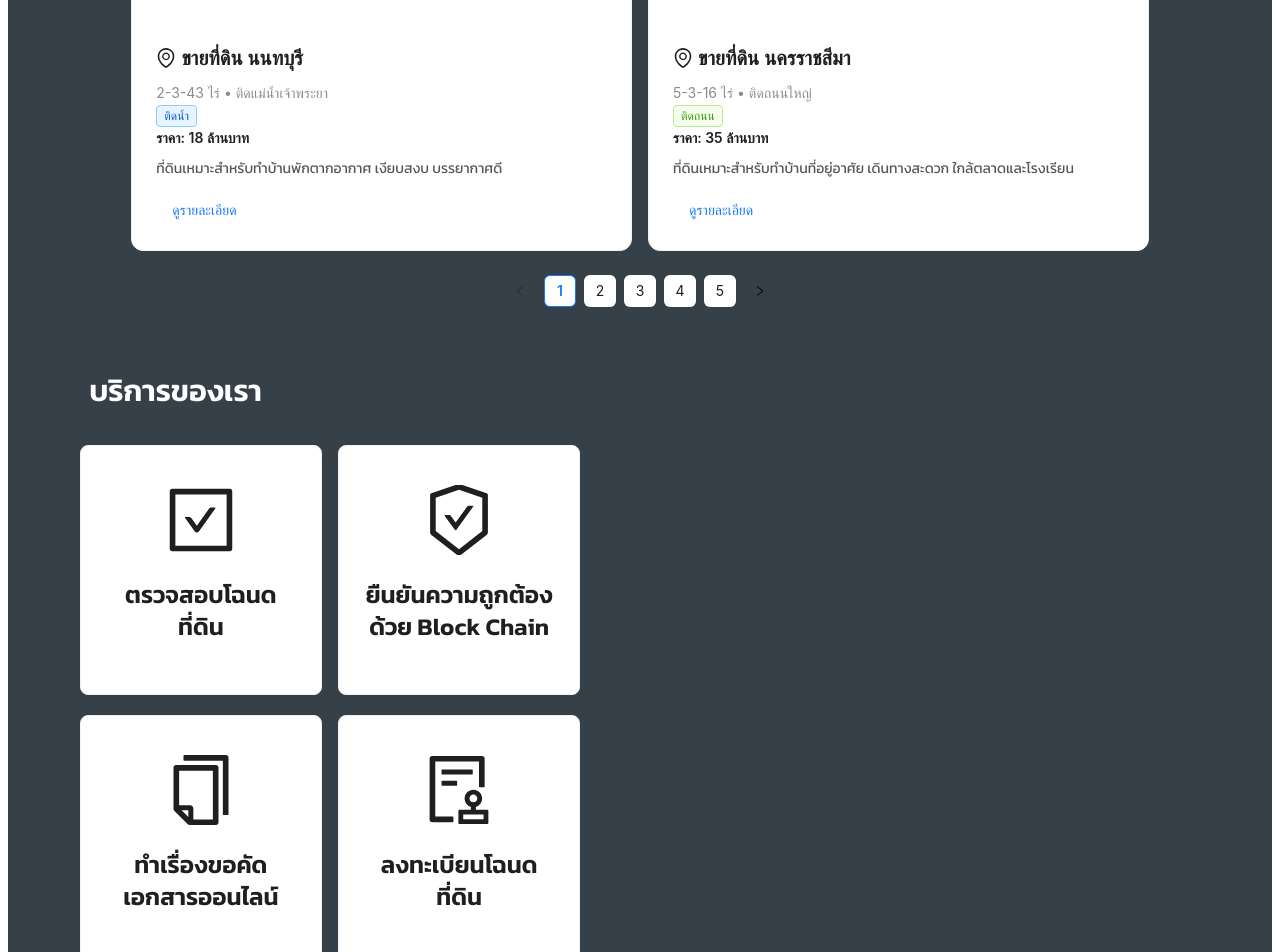
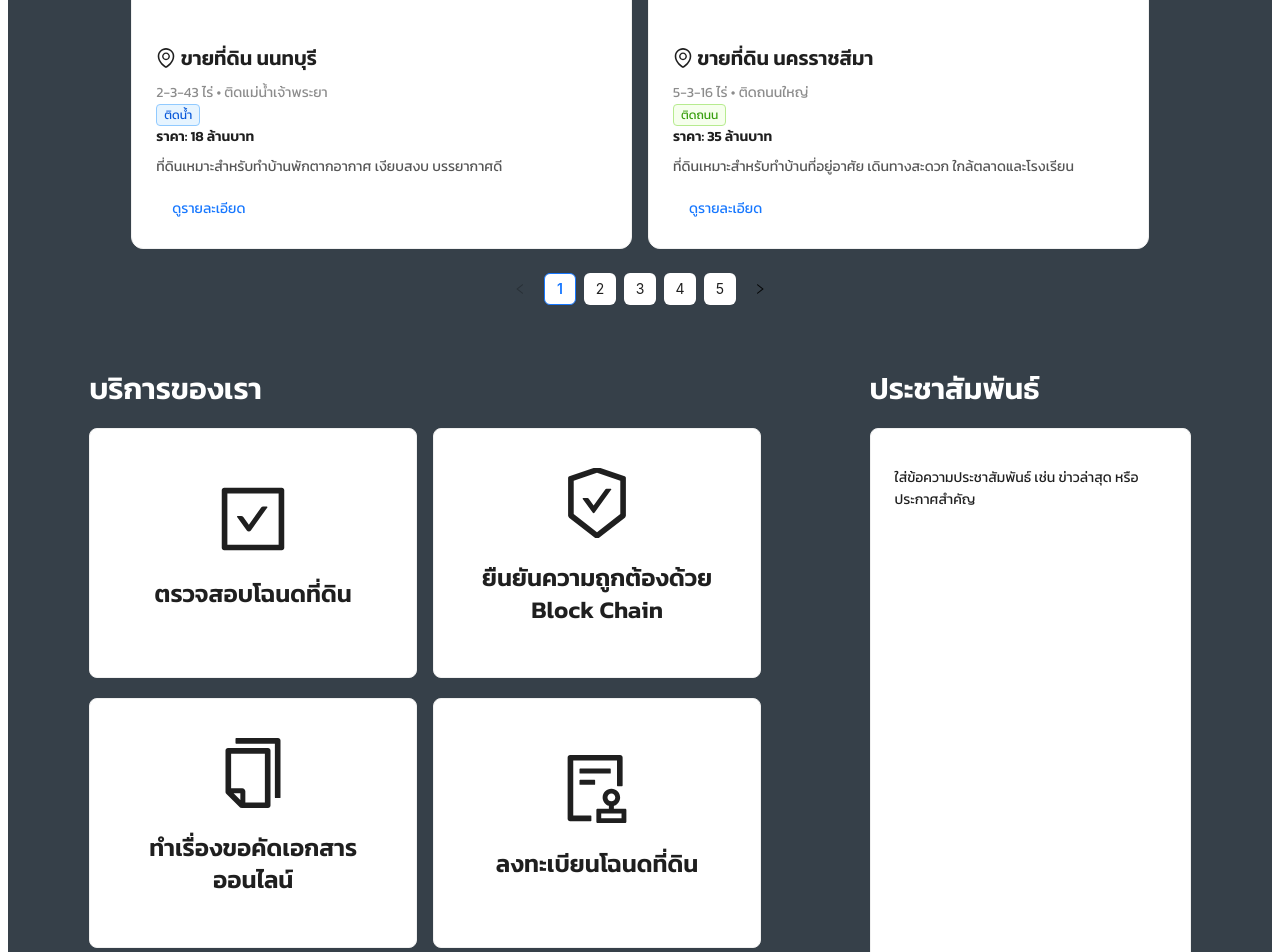
Before and after one commit to LandChainCPE/LandChain, a React (Vite) app in the folder User/Frontend/: page / in a window 1280 px wide. Shown: the part 800-1752 px from the top of the page. Built offline with nearby package versions, Linux system fonts and the light colour scheme.

Commit message:
frontend complete

```diff
--- a/User/Frontend/src/pages/MainPage/MainPage.tsx
+++ b/User/Frontend/src/pages/MainPage/MainPage.tsx
@@ -163,16 +163,16 @@ const MainPage = (): JSX.Element => {
               cover={<img alt="Landpic" src={Landpic} style={{ height: 200, objectFit: 'cover' }} />}
               style={{ fontFamily: 'Kanit', borderRadius: '12px' }}
             >
-              <Title level={4}><EnvironmentOutlined /> ขายที่ดิน นนทบุรี</Title>
-              <Text type="secondary">2-3-43 ไร่ • ติดแม่น้ำเจ้าพระยา</Text>
+              <Title level={4} style={{ fontFamily: 'Kanit'  }}><EnvironmentOutlined /> ขายที่ดิน นนทบุรี</Title>
+              <Text type="secondary" style={{ fontFamily: 'Kanit'  }}>2-3-43 ไร่ • ติดแม่น้ำเจ้าพระยา</Text>
               <br />
-              <Tag color="blue">ติดน้ำ</Tag>
+              <Tag color="blue" style={{ fontFamily: 'Kanit'  }}>ติดน้ำ</Tag>
               <br />
-              <Text strong>ราคา: 18 ล้านบาท</Text>
+              <Text strong style={{ fontFamily: 'Kanit'  }}>ราคา: 18 ล้านบาท</Text>
               <p style={{ marginTop: 8, color: '#555' }}>
                 ที่ดินเหมาะสำหรับทำบ้านพักตากอากาศ เงียบสงบ บรรยากาศดี
               </p>
-              <Button type="link">ดูรายละเอียด</Button>
+              <Button type="link" style={{ fontFamily: 'Kanit'  }}>ดูรายละเอียด</Button>
             </Card>
 
           </Col>
@@ -182,16 +182,16 @@ const MainPage = (): JSX.Element => {
               cover={<img alt="LandpicKorat" src={LandpicKorat} style={{ height: 200, objectFit: 'cover' }} />}
               style={{ fontFamily: 'Kanit', borderRadius: '12px' }}
             >
-              <Title level={4}> <EnvironmentOutlined /> ขายที่ดิน นครราชสีมา</Title>
-              <Text type="secondary">5-3-16 ไร่ • ติดถนนใหญ่</Text>
+              <Title level={4} style={{ fontFamily: 'Kanit'  }}> <EnvironmentOutlined /> ขายที่ดิน นครราชสีมา</Title>
+              <Text type="secondary" style={{ fontFamily: 'Kanit'  }}>5-3-16 ไร่ • ติดถนนใหญ่</Text>
                <br />
-              <Tag color="green">ติดถนน</Tag>
+              <Tag color="green" style={{ fontFamily: 'Kanit'  }}>ติดถนน</Tag>
               <br />
-              <Text strong>ราคา: 35 ล้านบาท</Text>
+              <Text strong style={{ fontFamily: 'Kanit'  }}>ราคา: 35 ล้านบาท</Text>
               <p style={{ marginTop: 8, color: '#555' }}>
                 ที่ดินเหมาะสำหรับทำบ้านที่อยู่อาศัย เดินทางสะดวก ใกล้ตลาดและโรงเรียน
               </p>
-              <Button type="link">ดูรายละเอียด</Button>
+              <Button type="link" style={{ fontFamily: 'Kanit'  }}>ดูรายละเอียด</Button>
             </Card>
           </Col>
         </Row>
@@ -226,57 +226,64 @@ const MainPage = (): JSX.Element => {
           ]
         */}
 
-        {/* Services Section */}
+        {/* Services + Public Relations Section */}
         <Row justify="space-between" align="top" style={{ marginTop: "40px", padding: '0 5%' }}>
-          <Col span={15} >
+          {/* Col ซ้าย: บริการของเรา + การ์ดบริการ */}
+          <Col span={16}>
             <Title level={2} style={{ color: "white", fontFamily: 'Kanit' }}>
               บริการของเรา
             </Title>
-          </Col>
-        </Row>
 
             <Row justify="start" gutter={[16, 16]} style={{ marginTop: "20px" }}>
-          <Col span={5} offset={1}>
-            <Card  style={{ height: 250, display: 'flex', flexDirection: 'column', justifyContent: 'center', alignItems: 'center'}}>
-              <div style={{ display: 'flex', justifyContent: 'center'}}>
-                <CheckSquareOutlined style={{ fontSize: '70px'}} />
+              <Col span={11}>
+                <Card style={{ height: 250, display: 'flex',  justifyContent: 'center', alignItems: 'center' }}>
+                  <div style={{ display: 'flex', justifyContent: 'center', alignItems: 'center', height: '100%' }}>
+                    <CheckSquareOutlined style={{ fontSize: '70px' }} />
                   </div>
                   <Title level={3} style={{ fontFamily: 'Kanit', textAlign: 'center' }}>ตรวจสอบโฉนดที่ดิน</Title>
                 </Card>
               </Col>
-          <Col span={5}>
-            <Card style={{ height: 250, display: 'flex', flexDirection: 'column', justifyContent: 'center', alignItems: 'center'}}>
-              <div style={{ display: 'flex', justifyContent: 'center' }}>
-                <SafetyCertificateOutlined style={{ fontSize: '70px'}} />
+              <Col span={11}>
+                <Card style={{ height: 250, display: 'flex', justifyContent: 'center', alignItems: 'center' }}>
+                  <div style={{ display: 'flex', justifyContent: 'center', alignItems: 'center', height: '100%' }}>
+                    <SafetyCertificateOutlined style={{ fontSize: '70px' }} />
                   </div>
                   <Title level={3} style={{ fontFamily: 'Kanit', textAlign: 'center' }}>ยืนยันความถูกต้องด้วย Block Chain</Title>
                 </Card>
               </Col>
             </Row>
+
             <Row justify="start" gutter={[16, 16]} style={{ marginTop: "20px" }}>
-          <Col span={5} offset={1}>
-            <Card style={{ height: 250, display: 'flex', flexDirection: 'column', justifyContent: 'center', alignItems: 'center'}}>
-              <div style={{ display: 'flex', justifyContent: 'center' }}>
-                <CopyOutlined style={{ fontSize: '70px'}} />
+              <Col span={11}>
+                <Card style={{ height: 250, display: 'flex', justifyContent: 'center', alignItems: 'center' }}>
+                  <div style={{ display: 'flex', justifyContent: 'center', alignItems: 'center', height: '100%' }}>
+                    <CopyOutlined style={{ fontSize: '70px' }} />
                   </div>
                   <Title level={3} style={{ fontFamily: 'Kanit', textAlign: 'center' }}>ทำเรื่องขอคัดเอกสารออนไลน์</Title>
                 </Card>
               </Col>
-          <Col span={5}>
-            <Card style={{ height: 250, display: 'flex', flexDirection: 'column', justifyContent: 'center', alignItems: 'center'}}>
-              <div style={{ display: 'flex', justifyContent: 'center' }}>
-                <AuditOutlined style={{ fontSize: '70px'}} />
+              <Col span={11}>
+                <Card style={{ height: 250, display: 'flex', justifyContent: 'center', alignItems: 'center' }}>
+                  <div style={{ display: 'flex', justifyContent: 'center', alignItems: 'center', height: '100%' }}>
+                    <AuditOutlined style={{ fontSize: '70px' }} />
                   </div>
                   <Title level={3} style={{ fontFamily: 'Kanit', textAlign: 'center' }}>ลงทะเบียนโฉนดที่ดิน</Title>
                 </Card>
               </Col>
             </Row>
-        <Col span={7} style={{ textAlign: "center" }}>
-          <Title level={2} style={{ color: "white" }}>
+          </Col>
+
+          {/* Col ขวา: ประชาสัมพันธ์ */}
+          <Col span={7}>
+            <Title level={2} style={{ color: "white", fontFamily: 'Kanit'}}>
               ประชาสัมพันธ์
             </Title>
-          <Card/>
+            <Card style={{ height: 550, marginTop: "20px" }}>
+              <p style={{ fontFamily: 'Kanit' }}>ใส่ข้อความประชาสัมพันธ์ เช่น ข่าวล่าสุด หรือประกาศสำคัญ</p>
+            </Card>
           </Col>
+        </Row>
+
 
         {/* Steps Section */}
         <Col xs={24} sm={24} md={24} lg={24} style={{ marginTop: "200px" }}>
@@ -288,7 +295,7 @@ const MainPage = (): JSX.Element => {
                 <Steps current={-1} labelPlacement="vertical">
                   <Step title="กรอกข้อมูลเลือกวันลงทะเบียน" />
                   <Step title="ยืนยันข้อมูลที่กรมที่ดิน" />
-                  <Step title="ใช้งานโฉนดที่ดิน แบบอิเล็กทรอนิกส์" />
+                  <Step title="ใช้งานโฉนดที่ดินแบบอิเล็กทรอนิกส์" />
                 </Steps>
               </Col>
             </Row>
```
Lines whose indentation alone changed are shown as unchanged.
